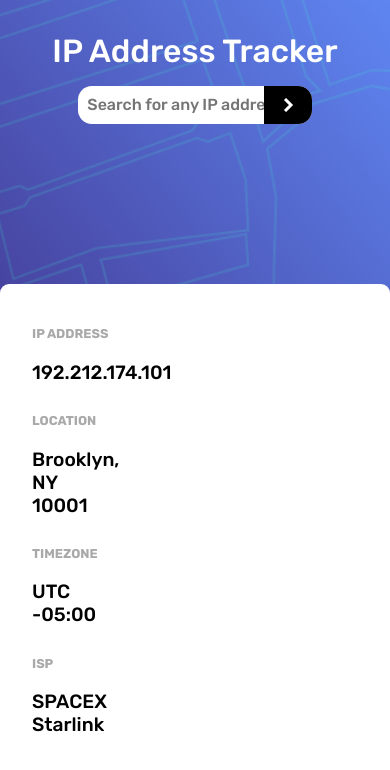
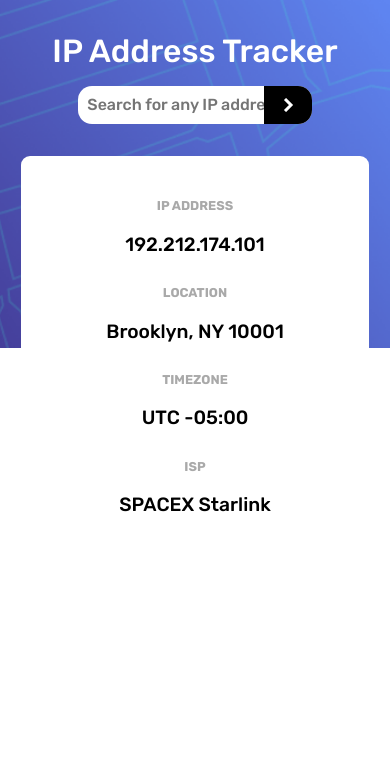
Before and after one commit to jacky-ui/ip-address-tracker, a React (Create React App) app: page / in a window 390 px wide. Shown: the top 770 px of the page. Built offline with nearby package versions, Linux system fonts and the light colour scheme.

Commit message:
looks good on mobile.

```diff
--- a/src/components/LocationBar/LocationBar.css
+++ b/src/components/LocationBar/LocationBar.css
@@ -14,10 +14,21 @@
 @media screen and (max-width: 760px) {
   .locationBar {
     flex-direction: column;
+    align-items: center;
+    text-align: center;
+    max-width: unset;
+    min-width: 16rem;
+    width: 89%;
+    margin-top: -12rem;
   }
 }
 .locationBar div {
   width: 25%;
+}
+@media screen and (max-width: 760px) {
+  .locationBar div {
+    width: unset;
+  }
 }
 .locationBar__title {
   font-size: 0.8rem;
--- a/src/components/LocationBar/LocationBar.scss
+++ b/src/components/LocationBar/LocationBar.scss
@@ -12,10 +12,20 @@
 
     @include mobile {
         flex-direction: column;
+        align-items: center;
+        text-align: center;
+        max-width: unset;
+        min-width: 16rem;
+        width: 89%;
+        margin-top: -12rem;
     }
 
     & div {
         width: 25%;
+
+        @include mobile {
+            width: unset;
+        }
     }
 
     &__title {
```
Also changed, not shown: 1 other file (tests, documents, lock files or other folders).
